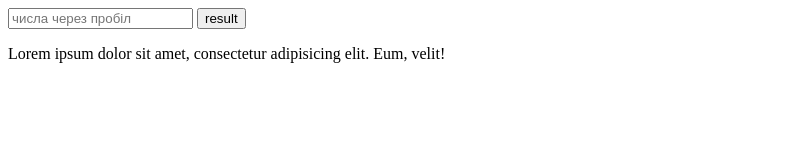
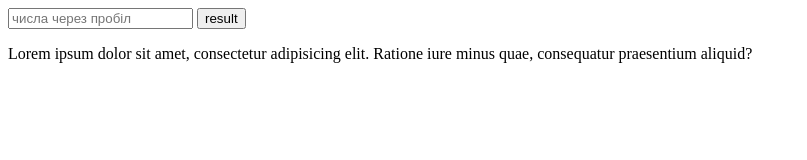
Before and after one commit to oksanazholynska/test, a plain HTML site: page index.html in a window 1280 px wide. Shown: the whole page, without its empty margins (0-807 px from the left). Drawn offline with Linux system fonts and the light colour scheme.

Commit message:
change lorem to 15w

```diff
--- a/index.html
+++ b/index.html
@@ -31,7 +31,8 @@
 <button id="show">result</button>
 <p id="result"></p>
 
-Lorem ipsum dolor sit amet, consectetur adipisicing elit. Eum, velit!
+Lorem ipsum dolor sit amet, consectetur adipisicing elit. Ratione iure minus quae, consequatur praesentium aliquid?
+
 
 
 
```
